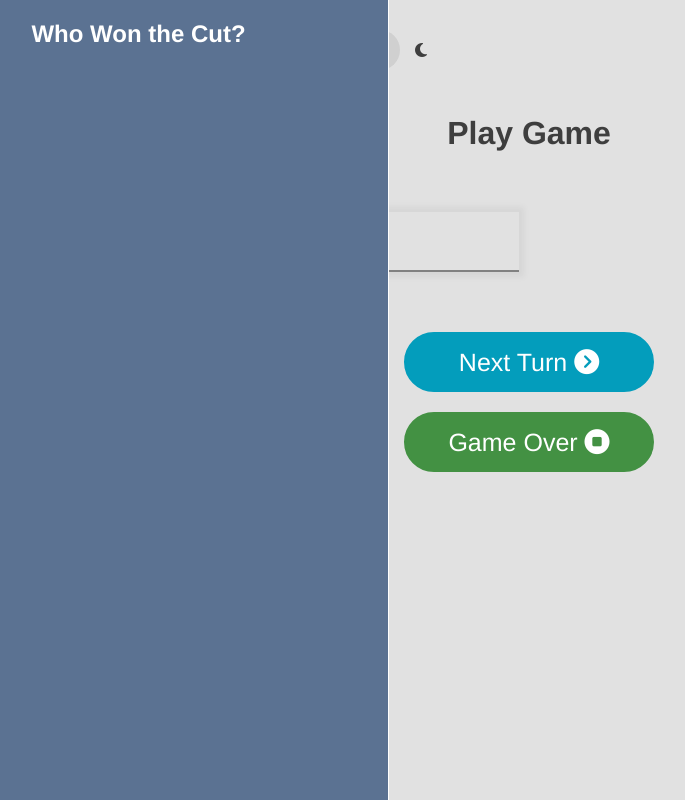
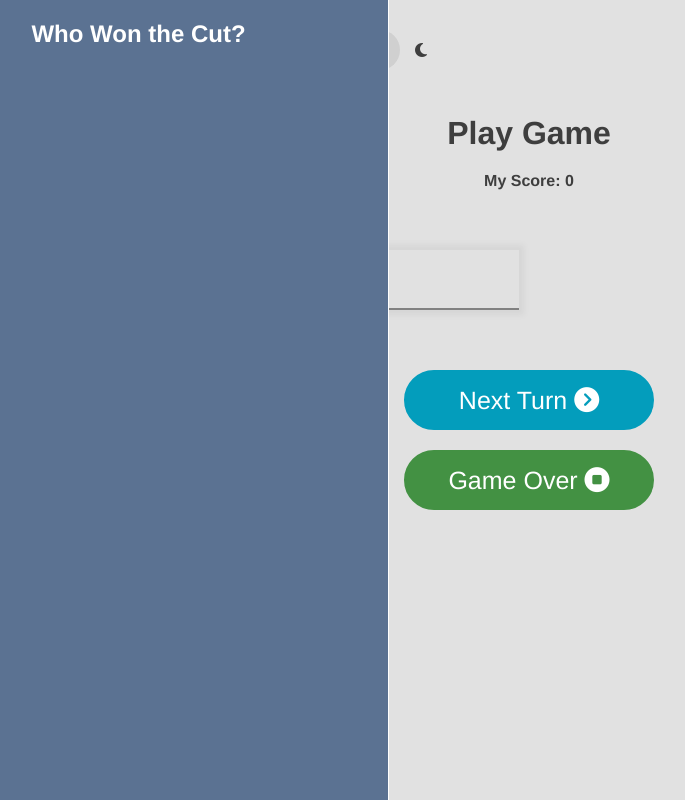
Before and after one commit to ClaytonDewey/tca-cribbage, a React (Create React App) app: page /#/play in a window 1280 px wide. Shown: the whole page, without its empty margins (111-796 px from the left). Built offline with nearby package versions, Linux system fonts and the light colour scheme.

Commit message:
Everything "is" working...
We just can't look at it via "renders" with console.log ! ! !

```diff
--- a/src/Components/PlayGame/PlayGame.tsx
+++ b/src/Components/PlayGame/PlayGame.tsx
@@ -113,6 +113,7 @@ export const PlayGame = ({ currentGame }) => {
             </div>
             <div className="container container-play">
                 <h1 className="text-center my-2">Play Game</h1>
+                <h4 className="text-center my-2">My Score: {score}</h4>
 
                 <div className="container-points">
                     <div className="form-control">
```
